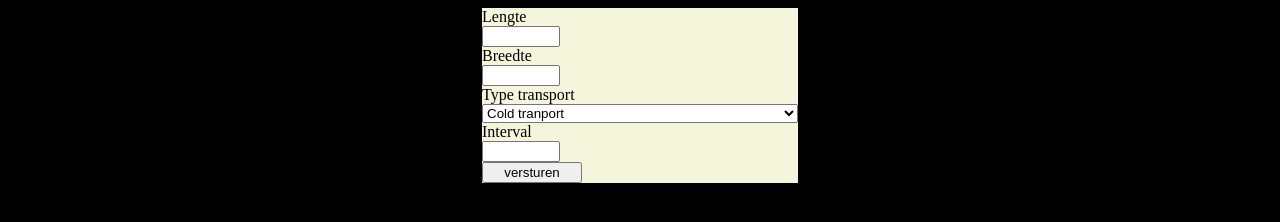
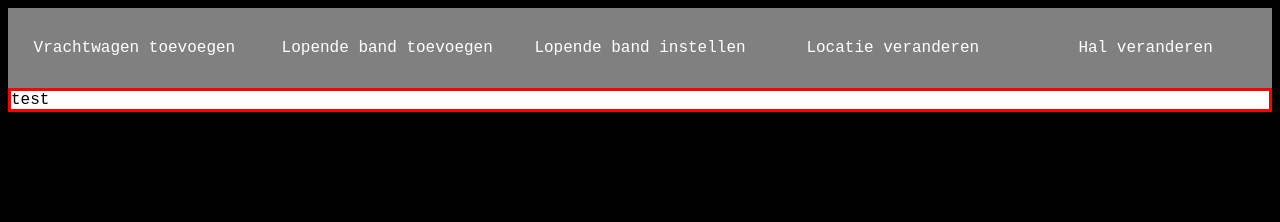
Before and after one commit to lilHerbie/Stackr, a plain HTML site: page index.html in a window 1280 px wide. Drawn offline with Linux system fonts and the light colour scheme; no server answers.

Commit message:
layout start

```diff
--- a/index.html
+++ b/index.html
@@ -4,6 +4,7 @@
 <script src="script1.js" defer></script>
 
 <html lang="en">
+
 <head>
     <meta charset="UTF-8">
     <meta http-equiv="X-UA-Compatible" content="IE=edge">
@@ -11,8 +12,20 @@
     <link rel="stylesheet" href="style.css">
     <title>Document</title>
 </head>
+
 <body>
-    <div class="FlexColumn TruckForm">
+    <nav>
+        <ul>
+            <li id="AddTruckButton">Vrachtwagen toevoegen</li>
+            <li id="AddAssemblylineButton">Lopende band toevoegen</li>
+            <li id="AssmblylineSettingsButton">Lopende band instellen</li>
+            <li id="ChangeLocationButton">Locatie veranderen</li>
+            <li id="ChangeHallButton">Hal veranderen</li>
+        </ul>
+    </nav>
+    <section id="Container" >
+        <section id="FormContainer">
+            <div class="Form" id="TruckForm">
                 <label>Lengte</label>
                 <input class="NumberInput" type="number" id="length">
                 <label>Breedte</label>
@@ -29,8 +42,24 @@
                 <input class="NumberInput" type="number" id="interval">
                 <button>versturen</button>
             </div>
-    <div id="TruckContainer">
+            <div class="FlexColumn" id="AssemblyForm">
+                <label>Pakketjes per seconde</label>
+                <input class="NumberInput" type="number" id="speed">
+                <button>versturen</button>
+            </div>
+            <div class="FlexColumn" id="LocationForm">
+                <label>Postcode</label>
+                <input class="NumberInput" type="text" id="postalCode">
+                <button>versturen</button>
+            </div>
 
+        </section>
+        <section id="HallContainer">
+            <div class="AssemblyLine">
+                test
             </div>
+        </section>
+    </section>
 </body>
+
 </html>
--- a/script.js
+++ b/script.js
@@ -1,3 +1,25 @@
+//navigation
+let addTruckButton = document.getElementById('AddTruckButton')
+
+let formContainer = document.getElementById('FormContainer')
+
+let truckForm = document.getElementById('TruckForm')
+
+function showForm(){
+    formContainer.style.display = formContainer.style.display === 'flex' ? 'none' : 'flex';
+}
+
+function AddTruckForm(){
+    showForm();
+    truckForm.style.display = 'flex';
+
+}
+
+addTruckButton.addEventListener('click', AddTruckForm)
+
+
+
+
 class Truck{
     constructor(transportType, length, width, interval){
         this.transportType = transportType;
--- a/style.css
+++ b/style.css
@@ -1,25 +1,17 @@
+/* general */
+*{
+    font-family: monospace;
+    font-size: large;
+}
+
 body {
     background-color: black;
-    color: white;
+    flex-direction: column;
+    display: flex;
+    align-items: center;
 }
 
-.FlexColumn{
-    display: flex;
-    flex-direction: column;
-    justify-content: center;
-}
 
-.TruckForm{
-
-    margin: auto;
-    width: 25%;
-    background-color: beige;
-    color: black;
-}
-
-.Truck{
-    background-color: white;
-}
 
 .NumberInput{
     width: 70px;
@@ -29,3 +21,103 @@ button{
     width: 100px;
 
 }
+
+/* nav */
+
+nav{
+  width: 100%;
+  color: white;
+  height: 10vh;
+  padding: 0;
+  margin: 0;
+  background-color: grey;
+  display: flex;
+  flex-direction: column;
+  justify-content: center;
+  align-items: center;
+}
+
+nav ul{
+    width: 100%;
+    height: 100%;
+    padding: 0;
+    margin: 0;
+    display: flex;
+    flex-direction: row;
+    justify-content: space-between;
+    align-items: stretch;
+    list-style-type: none;
+}
+
+nav li{
+    padding: 0;
+    margin: 0;
+    flex-basis: 20%;
+    display: flex;
+    justify-content: center;
+    align-items: center;
+}
+
+nav li:hover{
+    cursor: pointer;
+    background-color: darkgray;
+}
+
+/* container */
+
+#Container{
+    width: 100%;
+    display: flex;
+    flex-direction: row;
+    justify-content: space-between;
+    background-color: white;
+    color: black;
+}
+
+#HallContainer{
+    flex-grow: 4;
+    display: flex;
+    flex-direction: column;
+    justify-content: flex-start;
+    align-items: stretch;
+}
+
+#FormContainer{
+    flex-grow: 1;
+    display: none;
+}
+
+/* hall */
+
+.AssemblyLine{
+    display: flex;
+    flex-direction: row;
+    justify-content: space-between;
+    align-items: center;
+    border: 3px solid red;
+}
+
+.truck{
+
+}
+
+/* forms */
+
+.Form{
+    display: flex;
+    flex-direction: column;
+    justify-content: flex-start;
+    align-items: center;
+}
+
+#TruckForm{
+    display: none;
+}
+
+#AssemblyForm{
+    display: none;
+}
+
+#LocationForm{
+    display: none;
+}
```
Lines whose indentation alone changed are shown as unchanged.
